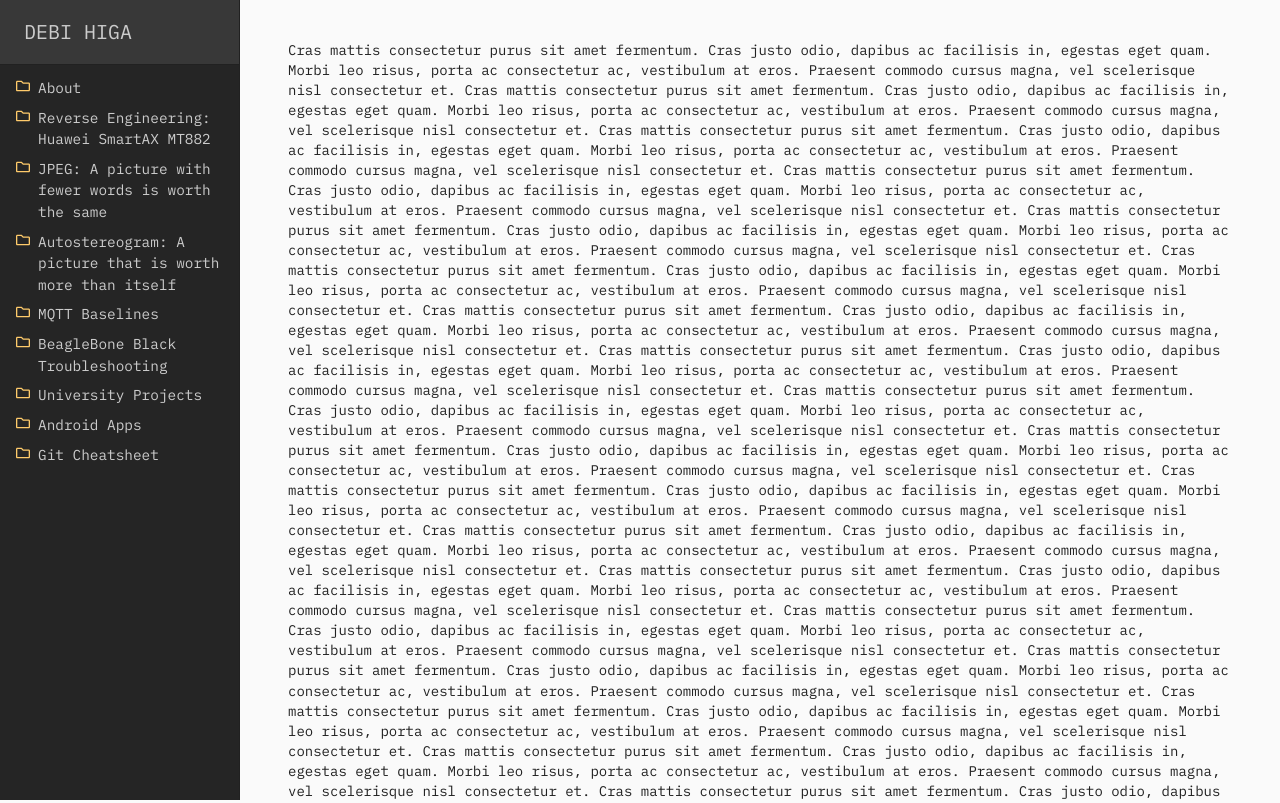
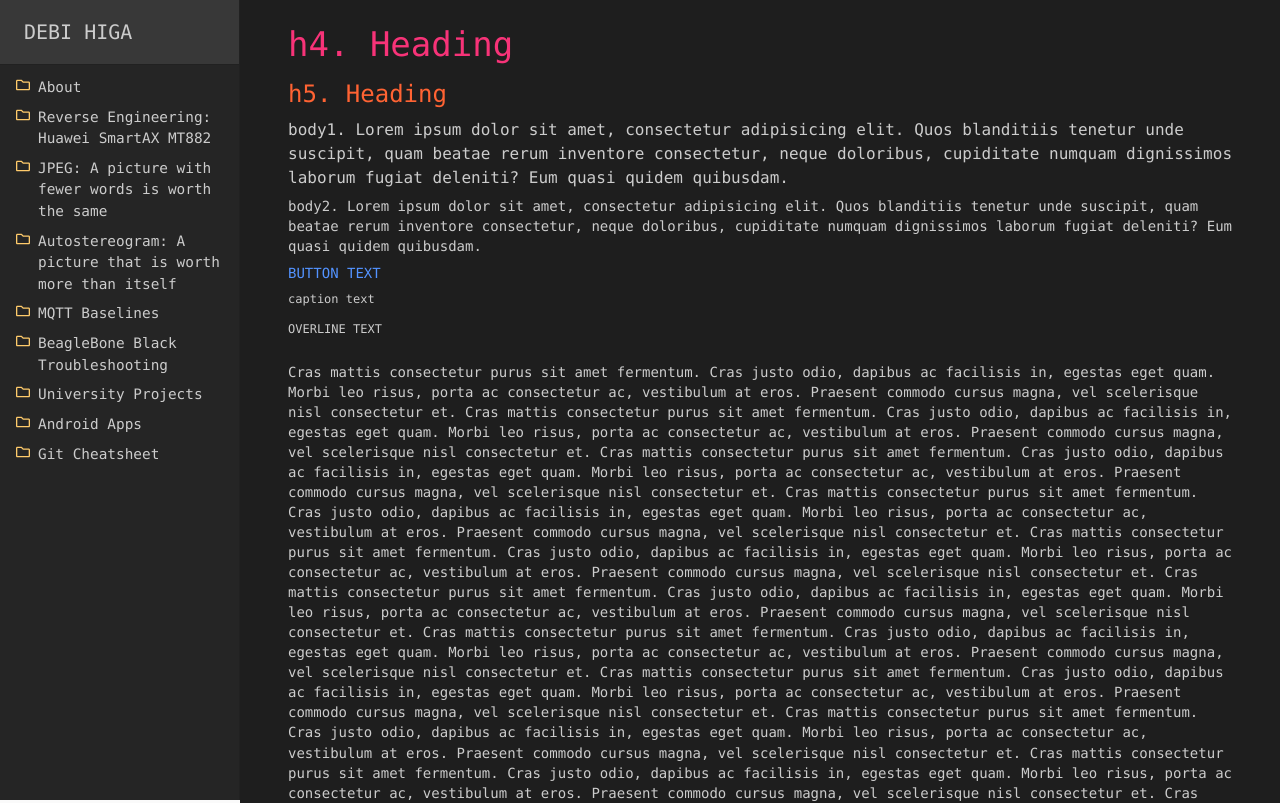
Before and after one commit to debihiga/debihiga.github.io, a React (Create React App) app: page / in a window 1280 px wide. Shown: the top 803 px of the page. Built offline with nearby package versions, Linux system fonts and the light colour scheme.

Commit message:
Added base Page.

```diff
--- a/src/App.js
+++ b/src/App.js
@@ -1,14 +1,11 @@
 import './App.css';
 
-import { ThemeProvider, createMuiTheme, makeStyles } from '@material-ui/core/styles';
+import {createMuiTheme, makeStyles} from '@material-ui/core/styles';
 
-import AppBarHidden from './components/AppBarHidden';
 import Box from '@material-ui/core/Box';
-import ButtonScrollTop from './components/ButtonScrollTop';
-import Container from '@material-ui/core/Container';
-import DrawerResponsive from './components/DrawerResponsive';
+import Page from './components/Page';
 import React from 'react';
-import { anchorScrollToTop } from './constants/Constants';
+import Typography from '@material-ui/core/Typography';
 
 const useStyles = makeStyles((theme) => ({
   root: {
@@ -42,6 +39,9 @@ const theme = createMuiTheme({
     fontFamily: [
       '"IBM Plex Mono", monospace',
     ].join(','),
+    h4: {
+      fontColor: '#F00'
+    }
   },
 });
 
@@ -55,16 +55,34 @@ function App(props) {
   };
 
   return (
-    <ThemeProvider theme={theme}>
-      <div className={classes.root}>
-        <DrawerResponsive handleDrawerToggle={handleDrawerToggle}
-                          mobileOpen={mobileOpen} />
-        <main className={classes.content}>
-          <div id={anchorScrollToTop} />
-          <AppBarHidden handleDrawerToggle={handleDrawerToggle} />
-          <Container>
+    <Page>
+      <Typography variant="h4" gutterBottom>
+        h4. Heading
+      </Typography>
+      <Typography variant="h5" gutterBottom>
+        h5. Heading
+      </Typography>
+      <Typography variant="body1" gutterBottom>
+        body1. Lorem ipsum dolor sit amet, consectetur adipisicing elit. Quos blanditiis tenetur
+        unde suscipit, quam beatae rerum inventore consectetur, neque doloribus, cupiditate numquam
+        dignissimos laborum fugiat deleniti? Eum quasi quidem quibusdam.
+      </Typography>
+      <Typography variant="body2" gutterBottom>
+        body2. Lorem ipsum dolor sit amet, consectetur adipisicing elit. Quos blanditiis tenetur
+        unde suscipit, quam beatae rerum inventore consectetur, neque doloribus, cupiditate numquam
+        dignissimos laborum fugiat deleniti? Eum quasi quidem quibusdam.
+      </Typography>
+      <Typography variant="button" display="block" gutterBottom>
+        button text
+      </Typography>
+      <Typography variant="caption" display="block" gutterBottom>
+        caption text
+      </Typography>
+      <Typography variant="overline" display="block" gutterBottom>
+        overline text
+      </Typography>
       <Box my={2}>
-              {[...new Array(30)]
+          {[...new Array(12)]
             .map(
               () => `Cras mattis consectetur purus sit amet fermentum.
 Cras justo odio, dapibus ac facilisis in, egestas eget quam.
@@ -73,14 +91,7 @@ function App(props) {
             )
             .join('\n')}
         </Box>
-          </Container>
-          <ButtonScrollTop {...props}>
-
-          </ButtonScrollTop>
-        </main>
-      </div>
-
-    </ThemeProvider>
+    </Page>
   );
 }
 
--- /dev/null
+++ b/src/components/Page.js
@@ -0,0 +1,69 @@
+import { ThemeProvider, createMuiTheme, makeStyles } from '@material-ui/core/styles';
+
+import AppBarHidden from './AppBarHidden';
+import ButtonScrollTop from './ButtonScrollTop';
+import Container from '@material-ui/core/Container';
+import DrawerResponsive from './DrawerResponsive';
+import React from 'react';
+import { anchorScrollToTop } from '../constants/Constants';
+
+const useStyles = makeStyles((theme) => ({
+  root: {
+    bottom: theme.spacing(2),
+    right: theme.spacing(2),
+    display: 'flex',
+  },
+  content: {
+    flexGrow: 1,
+    padding: theme.spacing(3),
+    backgroundColor: '#1E1E1E',
+    color: '#CCCCCC',
+  },
+}));
+
+const theme = createMuiTheme({
+  typography: {
+    fontFamily: [
+      'Consolas, "Liberation Mono", Menlo, Courier, monospace',
+    ].join(','),
+    h4: {
+      color: '#f73378'
+    },
+    h5: {
+      color: '#ff6333'
+    },
+    button: {
+      color: '#5393ff'
+    },
+  },
+});
+
+function Page(props) {
+
+  const {children} = props;
+  const classes = useStyles();
+  const [mobileOpen, setMobileOpen] = React.useState(false);
+
+  const handleDrawerToggle = () => {
+    setMobileOpen(!mobileOpen);
+  };
+
+  return (
+    <ThemeProvider theme={theme}>
+      <div className={classes.root}>
+        <DrawerResponsive handleDrawerToggle={handleDrawerToggle}
+          mobileOpen={mobileOpen} />
+        <main className={classes.content}>
+          <AppBarHidden handleDrawerToggle={handleDrawerToggle} />
+          <div id={anchorScrollToTop} />
+          <Container>
+            {children}
+          </Container>
+          <ButtonScrollTop {...props}/>
+        </main>
+      </div>
+    </ThemeProvider>
+  );
+}
+
+export default Page;
```
Lines whose indentation alone changed are shown as unchanged.
